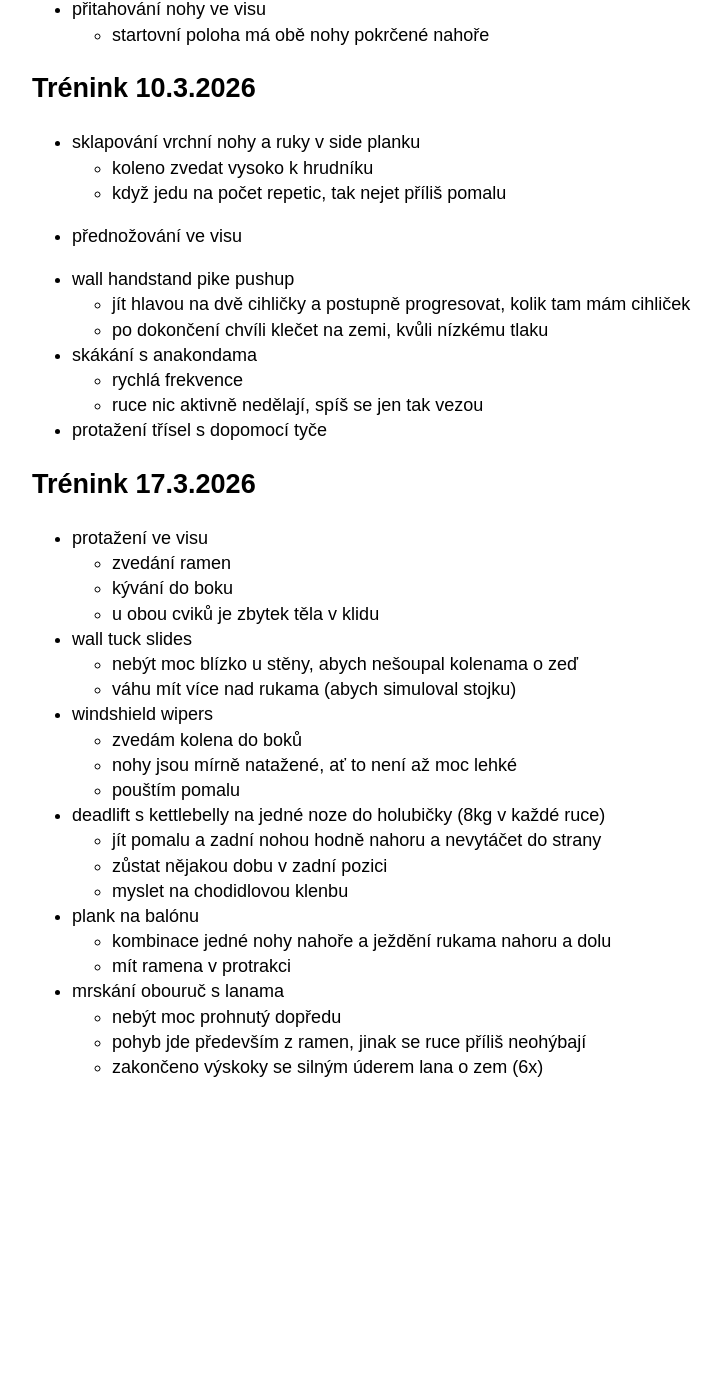
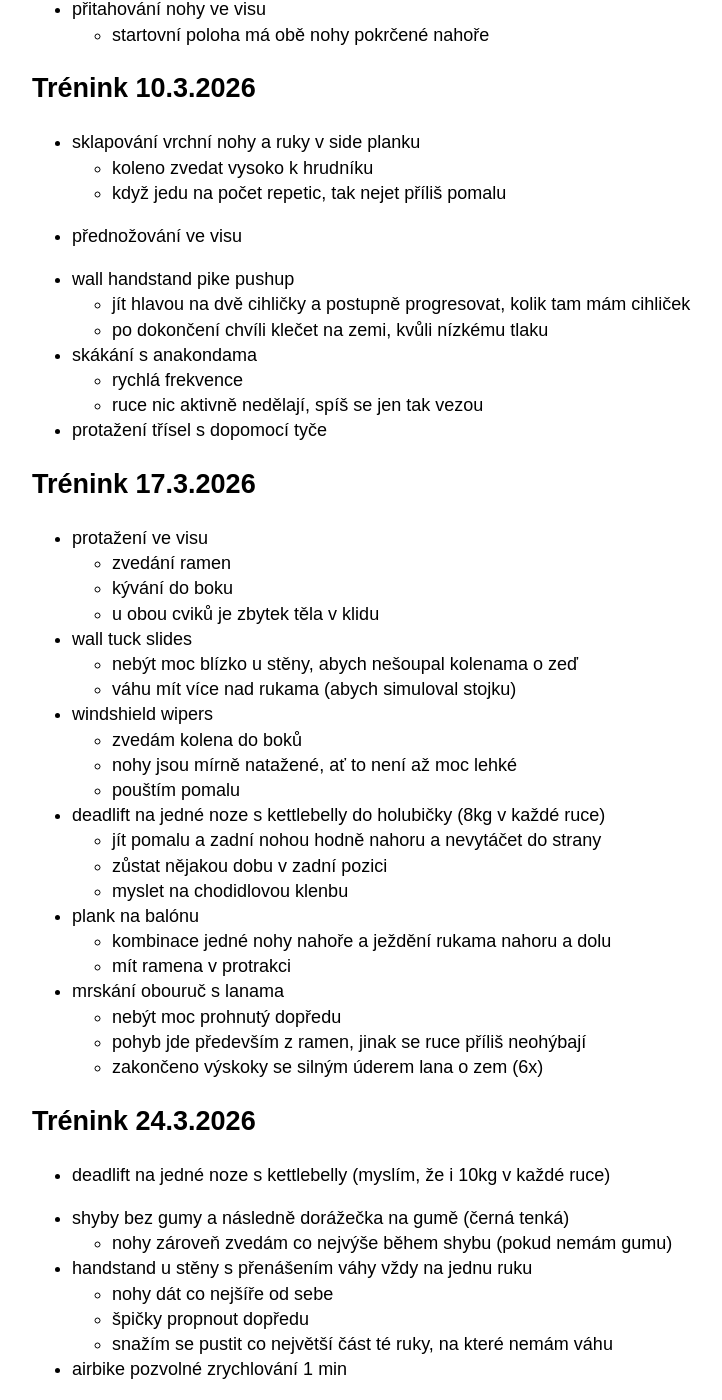
Before and after one commit to hartmaj2/hartmaj2.github.io, a Jekyll site: the page built from sections/sports/fitness.md, in a window 1280 px wide and 1400 px high, scrolled down 8950 px. Shown: the whole window, without its empty margins (158-880 px from the left). Built offline with Jekyll 4.4.1, drawn with Linux system fonts in a browser that asks for light colours; before the commit the page ends 10048 px from its top, so only the background shows below that.

Commit message:
Add fitness entry

```diff
--- a/sections/sports/fitness.md
+++ b/sections/sports/fitness.md
@@ -442,7 +442,7 @@ minutu běžky
   - nohy jsou mírně natažené, ať to není až moc lehké
   - pouštím pomalu
 
-- deadlift s kettlebelly na jedné noze do holubičky (8kg v každé ruce)
+- deadlift na jedné noze s kettlebelly  do holubičky (8kg v každé ruce)
   - jít pomalu a zadní nohou hodně nahoru a nevytáčet do strany
   - zůstat nějakou dobu v zadní pozici
   - myslet na chodidlovou klenbu
@@ -455,3 +455,17 @@ minutu běžky
   - nebýt moc prohnutý dopředu
   - pohyb jde především z ramen, jinak se ruce příliš neohýbají
   - zakončeno výskoky se silným úderem lana o zem (6x)
+
+## Trénink 24.3.2026
+
+- deadlift na jedné noze s kettlebelly  (myslím, že i 10kg v každé ruce)
+
+- shyby bez gumy a následně dorážečka na gumě (černá tenká)
+  - nohy zároveň zvedám co nejvýše během shybu (pokud nemám gumu)
+
+- handstand u stěny s přenášením váhy vždy na jednu ruku
+  - nohy dát co nejšíře od sebe
+  - špičky propnout dopředu
+  - snažím se pustit co největší část té ruky, na které nemám váhu
+
+- airbike pozvolné zrychlování 1 min
```
